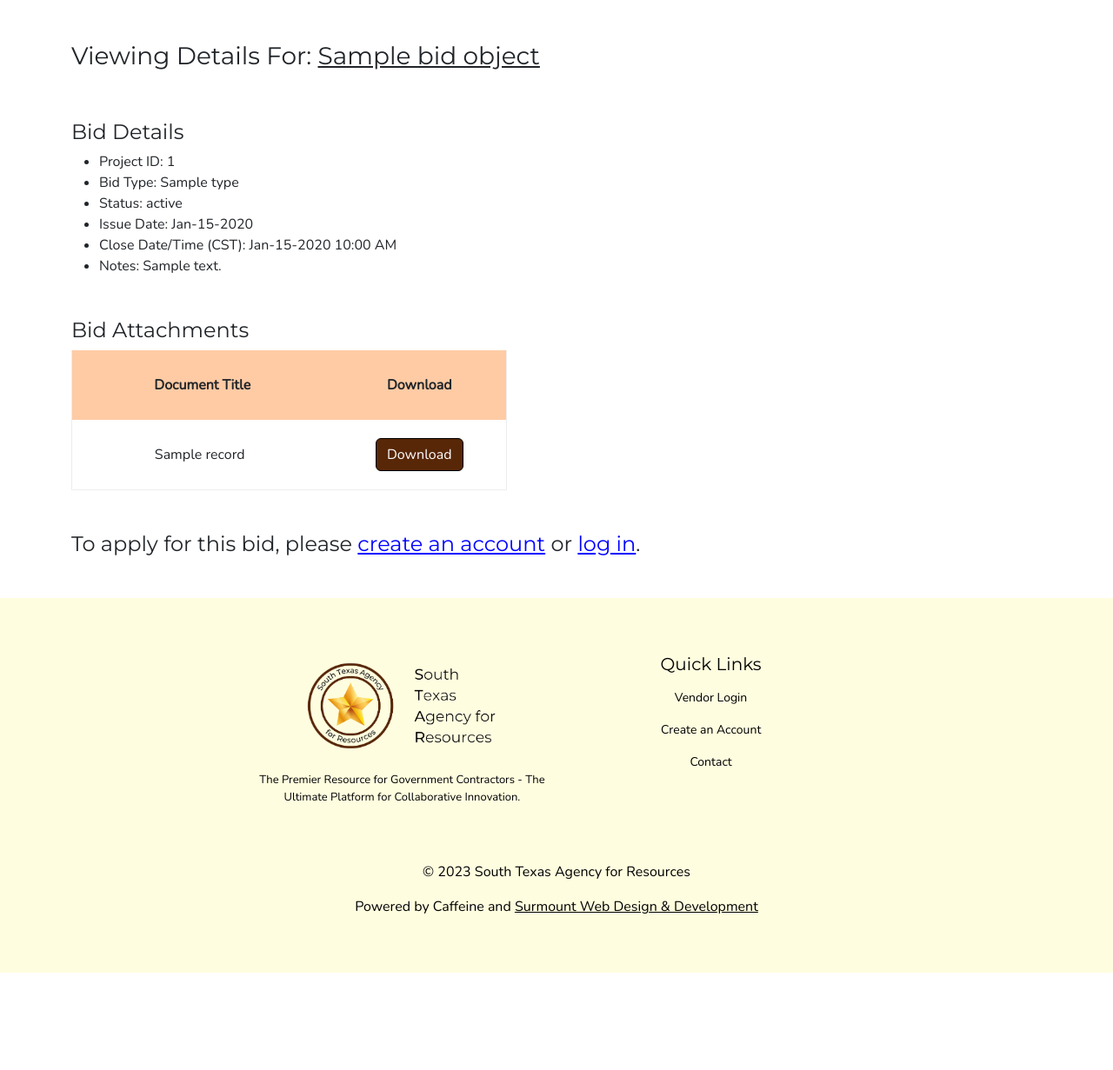
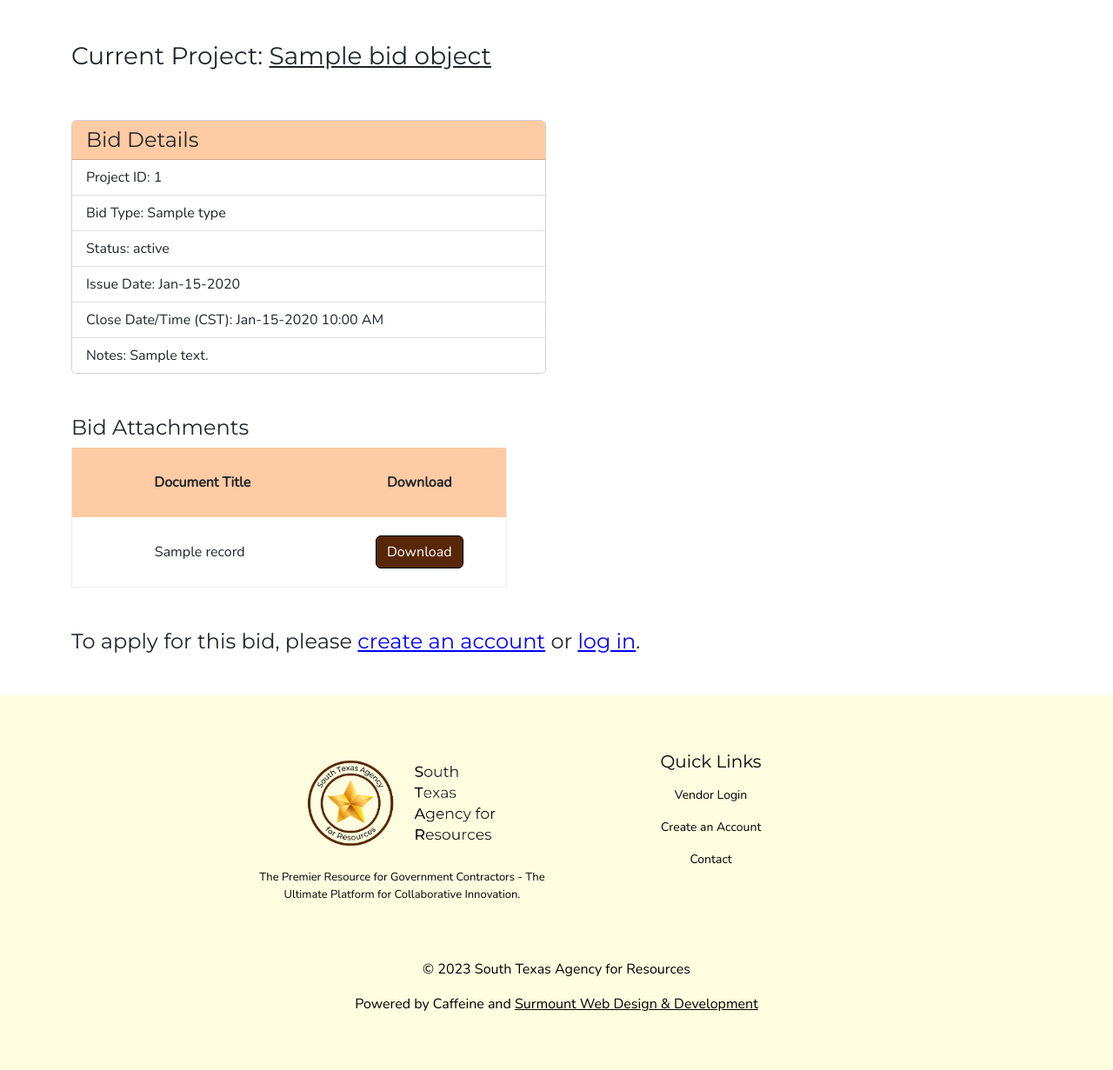
Before and after one commit to bharding216/star, a Python web app: template project/templates/view_bid_details.html in a window 1280 px wide. Shown: the part 146-1377 px from the top of the page at 87% size. Before the commit the page ends 1265 px from the top, so only its background shows below. Run offline with Jinja, Linux system fonts and the light colour scheme; the template is opened without the code that fills it: most values are stand-ins (such as "Sample title", 1, 10 or a date in 2020); some libraries are stand-ins or nearby versions.

Commit message:
added cards for structure and added google analytics tag

```diff
--- a/project/static/css/main.css
+++ b/project/static/css/main.css
@@ -288,6 +288,9 @@ Mustard: #FFDB58
 
 
 
+  .table-header-primary {
+    background-color: #ffcba4;
+  }
 
   .table thead th {
     background-color: #ffcba4;
--- a/project/templates/base.html
+++ b/project/templates/base.html
@@ -4,6 +4,16 @@
     <meta charset="UTF-8">
     <meta http-equiv="X-UA-Compatible" content="IE=edge">
     <meta name="viewport" content="width=device-width, initial-scale=1.0">
+
+    <!-- Google tag (gtag.js) -->
+    <script async src="https://www.googletagmanager.com/gtag/js?id=G-F5MQ579MW2"></script>
+    <script>
+    window.dataLayer = window.dataLayer || [];
+    function gtag(){dataLayer.push(arguments);}
+    gtag('js', new Date());
+
+    gtag('config', 'G-F5MQ579MW2');
+    </script>
 
     <!-- Bootstrap -->
     <link href="https://cdn.jsdelivr.net/npm/bootstrap@5.2.3/dist/css/bootstrap.min.css"
--- a/project/templates/view_bid_details.html
+++ b/project/templates/view_bid_details.html
@@ -42,46 +42,34 @@
 <div class="container mt-5">
     <div class="row">
         <div class="col">
-            <h3>Viewing Details For: <u>{{ bid_object.title }}</u></h3>
+            <h3>Current Project: <u>{{ bid_object.title }}</u></h3>
         </div>
     </div>
 </div>
 
 
 <div class="container my-5">
-    <h4>Bid Details</h4>
-    <ul>
-        <li>Project ID: {{ bid_object.id }}</li>
-        <li>Bid Type: {{bid_object.type}}</li>
-        <li>Status: {{ bid_object.status }}</li>
-        <li>Issue Date: {{ bid_object.issue_date.strftime('%b-%d-%Y') }}</li>
-        <li>Close Date/Time (CST): {{ bid_object.close_date.strftime('%b-%d-%Y %I:%M %p') }}</li>
-        <li>Notes: {{ bid_object.notes }}</li>
+    <div class="row">
+        <div class="col-12 col-md-8 col-lg-6">
+            <div class="card">
+                <div class="card-header d-flex align-items-center table-header-primary">
+                    <h4 class="m-0">Bid Details</h4>
+                </div>
+
+                <ul class="list-group list-group-flush">
+                    <li class="list-group-item">Project ID: {{ bid_object.id }}</li>
+                    <li class="list-group-item">Bid Type: {{bid_object.type}}</li>
+                    <li class="list-group-item">Status: {{ bid_object.status }}</li>
+                    <li class="list-group-item">Issue Date: {{ bid_object.issue_date.strftime('%b-%d-%Y') }}</li>
+                    <li class="list-group-item">Close Date/Time (CST): {{ bid_object.close_date.strftime('%b-%d-%Y %I:%M %p') }}</li>
+                    <li class="list-group-item">Notes: {{ bid_object.notes }}</li>
                 </ul>
+            </div>
+        </div>
+    </div>
 </div>
 
 
-{% if user.is_authenticated and session['user_type'] == 'admin' %}
-    <div class="container my-5">
-        <div class="mb-4 col-md-8 col-lg-6">
-            <h4 class="mb-3">Attach additional docs</h4>
-
-            <form action="{{ url_for('views.upload_doc') }}" method="POST" enctype="multipart/form-data">
-
-                <input type="file" name="file[]" class="form-control" multiple>
-                <input type="hidden" name="bid_id" value="{{ bid_object.id }}">
-
-                <br>
-
-                <button type="submit"
-                    class="btn btn-primary"
-                    style="width:auto">
-                    Attach files
-                </button>
-            </form>
-        </div>
-    </div>
-{% endif %}
 
 {% if project_meta_records|length != 0 %}
 <div class="container my-5">
@@ -153,6 +141,38 @@
     </div>
 </div>
 {% endif %}
+
+
+
+
+
+{% if user.is_authenticated and session['user_type'] == 'admin' %}
+    <div class="container my-5">
+        <div class="mb-4 col-md-8 col-lg-6">
+            <h4 class="mb-3">Attach additional docs</h4>
+
+            <form action="{{ url_for('views.upload_doc') }}" method="POST" enctype="multipart/form-data">
+
+                <input type="file" name="file[]" class="form-control" multiple>
+                <input type="hidden" name="bid_id" value="{{ bid_object.id }}">
+
+                <br>
+
+                <button type="submit"
+                    class="btn btn-primary"
+                    style="width:auto">
+                    Attach files
+                </button>
+            </form>
+        </div>
+    </div>
+{% endif %}
+
+
+
+
+
+
 
 
 
@@ -362,8 +382,14 @@
 <div class="container my-5">
 
     {% if applications_for_bid_and_supplier|length == 0 %}
+    <div class="row">
+        <div class="col-12 col-lg-8">
+            <div class="card">
+                <div class="card-header d-flex align-items-center table-header-primary">
+                    <h4 class="m-0">Submit an application for this project</h4>
+                </div>
 
-    <h4 class="mb-3">Submit an application for this project</h4>
+                <div class="card-body">
                     <form action="{{ url_for('views.apply_for_bid') }}" method="POST" enctype="multipart/form-data" onsubmit="return confirmApply()">
                         <input type="hidden" name="bid_id" value="{{ bid_object.id }}">
 
@@ -380,6 +406,10 @@
                         </button>
 
                     </form>
+                </div>
+            </div>
+        </div>
+    </div>
 
     {% else %}
 
@@ -402,8 +432,16 @@
     </form>
 
     {% endif %}
+
+
+
 </div>
 {% endif %}
+
+
+
+
+
 
 <script>
 
--- a/project/views.py
+++ b/project/views.py
@@ -406,7 +406,6 @@ def view_bid_details(bid_id):
             applications_for_bid_and_supplier = []
             chat_history_records = []
 
-        print('right before return')
         return render_template('view_bid_details.html',
                                 user = current_user,
                                 bid_object = bid_object,
```
Lines whose indentation alone changed are shown as unchanged.
